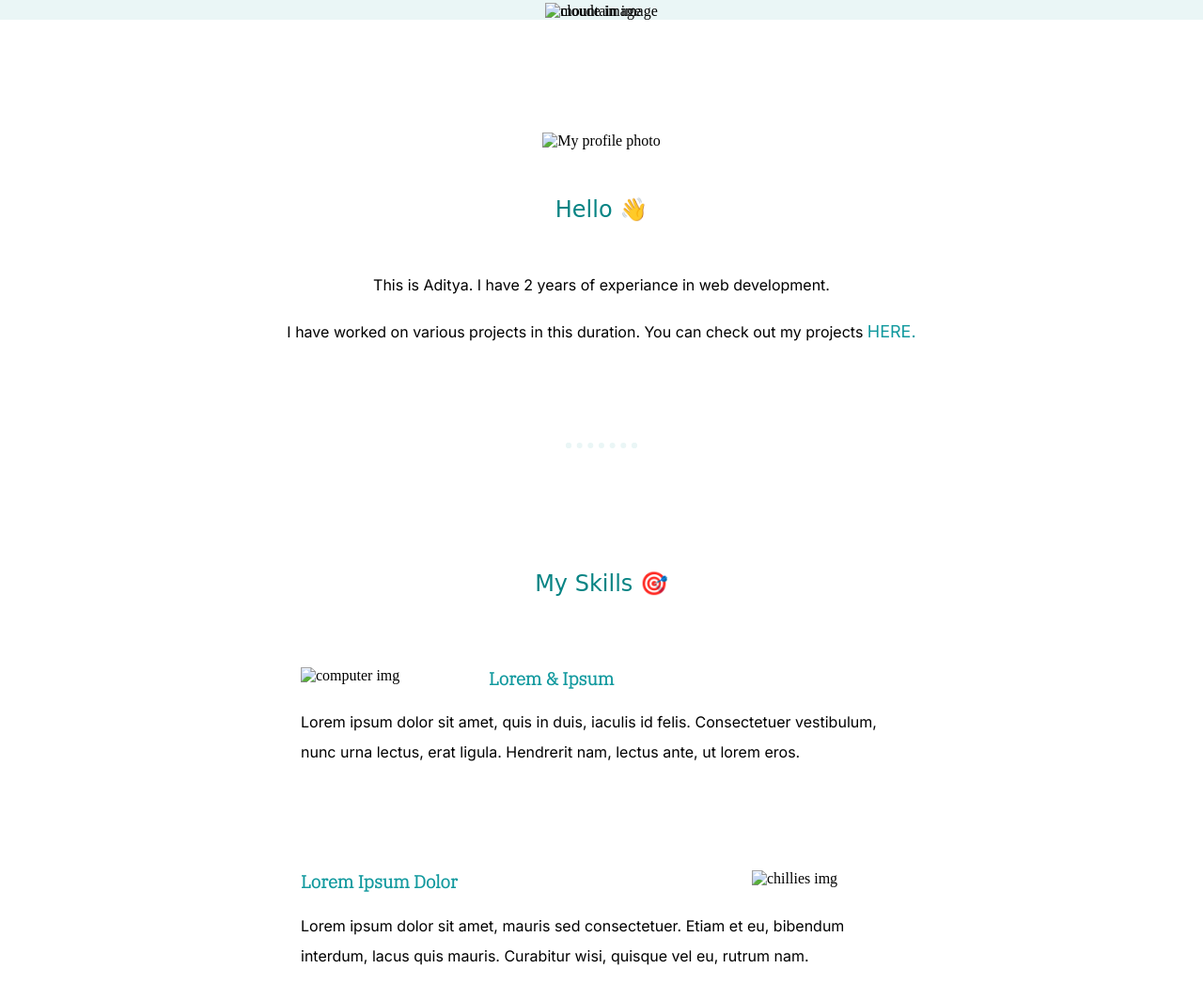
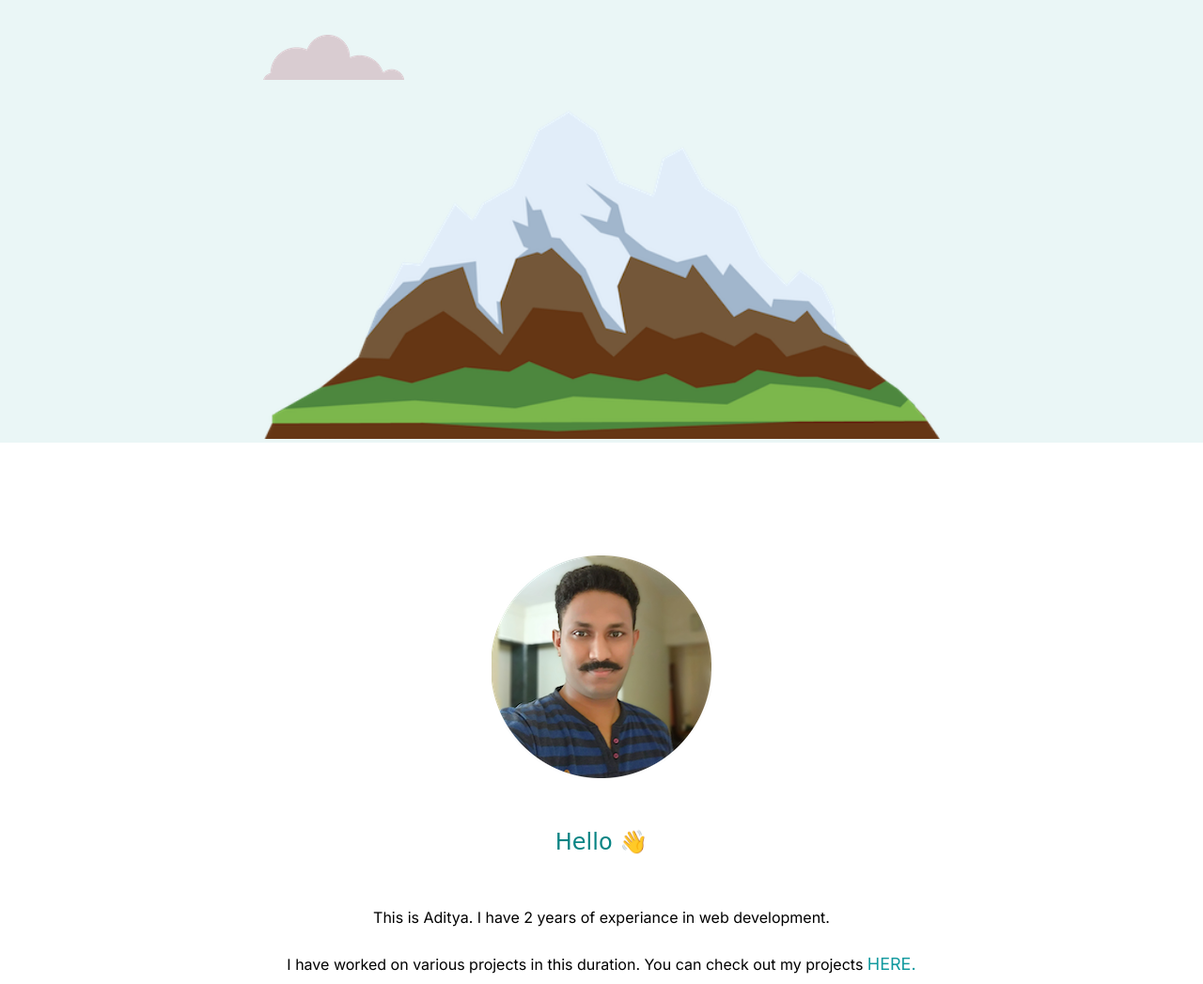
Before and after one commit to Aditya-Devarkonda/Main, a plain HTML site: page index.html in a window 1280 px wide. Shown: the part 405-1452 px from the top of the page at 94% size. Drawn offline with Linux system fonts and the light colour scheme; a web font is replaced by a local one.

Commit message:
Update index.html

```diff
--- a/index.html
+++ b/index.html
@@ -13,15 +13,15 @@
 </head>
 <body>
     <div class="top-container">
-        <img class="top-cloude" src="images/cloud.png" alt="cloude image">
+        <img class="top-cloude" src="cloud.png" alt="cloude image">
         <h1>I am Aditya</h1>
         <h2>a Web developer.</h2>
-        <img class="bottom-cloude" src="images/cloud.png" alt="cloude image">
-        <img class="moutain" src="images/mountain.png" alt="mountain image">
+        <img class="bottom-cloude" src="cloud.png" alt="cloude image">
+        <img class="moutain" src="mountain.png" alt="mountain image">
     </div>
     <div class="middle-container">
         <div class="profile">
-          <img class="my-photo" src="Images/CV photo.png" alt="My profile photo">
+          <img class="my-photo" src="CV photo.png" alt="My profile photo">
           <h2>Hello 👋</h2>
           <p class="Intro">This is Aditya. I have 2 years of experiance in web development.<p>
           <p class=""intro">I have worked on various projects in this duration. You can check out my projects <a class="Project-link" href:> HERE. </a></p>
@@ -30,12 +30,12 @@
         <div>
           <h2 class="skills">My Skills 🎯</h2>
           <div class="skill-row1">
-            <img class="skill-1img" src="Images/computer.png" alt="computer img">
+            <img class="skill-1img" src="computer.png" alt="computer img">
             <h3>Lorem & Ipsum</h3>
             <p>Lorem ipsum dolor sit amet, quis in duis, iaculis id felis. Consectetuer vestibulum, nunc urna lectus, erat ligula. Hendrerit nam, lectus ante, ut lorem eros.</p>
           </div>
           <div class="skill-row2">
-            <img class="skill-2img" src="Images/chillies.png" alt="chillies img">
+            <img class="skill-2img" src="chillies.png" alt="chillies img">
             <h3>Lorem Ipsum Dolor</h3>
             <p class="skill-des">Lorem ipsum dolor sit amet, mauris sed consectetuer. Etiam et eu, bibendum interdum, lacus quis mauris. Curabitur wisi, quisque vel eu, rutrum nam.</p>
           </div>
```
